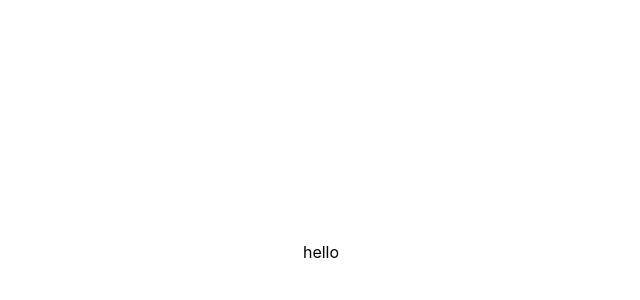
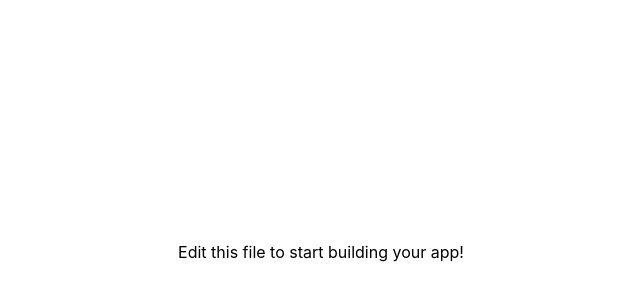
Before and after one commit to LukasNadenau/felios-app-builder-template, a React (Vite) app: page / in a window 1280 px wide. Shown: the part 148-448 px from the top of the page, without its empty margins (319-959 px from the left). Built offline with nearby package versions, Linux system fonts and the light colour scheme.

Commit message:
fix: themes

```diff
--- a/index.html
+++ b/index.html
@@ -2,6 +2,7 @@
 <html lang="en">
   <head>
     <meta charset="UTF-8" />
+    <link id="theme-link" rel="stylesheet" href="/themes/lara-light-blue/theme.css">
     <meta name="viewport" content="width=device-width, initial-scale=1.0" />
     <title>Vite + React + TS</title>
   </head>
--- a/package.json
+++ b/package.json
@@ -9,8 +9,9 @@
     "preview": "vite preview"
   },
   "dependencies": {
+    "@primeuix/themes": "^2.0.2",
     "primeicons": "^7.0.0",
-    "primereact": "^10.9.2",
+    "primereact": "^10.9.7",
     "react": "^19.0.0",
     "react-dom": "^19.0.0"
   },
--- a/src/App.tsx
+++ b/src/App.tsx
@@ -3,7 +3,7 @@ function App() {
 
   return (
     <>
-      hello
+      Edit this file to start building your app!
     </>
   );
 }
```
Also changed, not shown: 2 other files (tests, documents, lock files or other folders).
